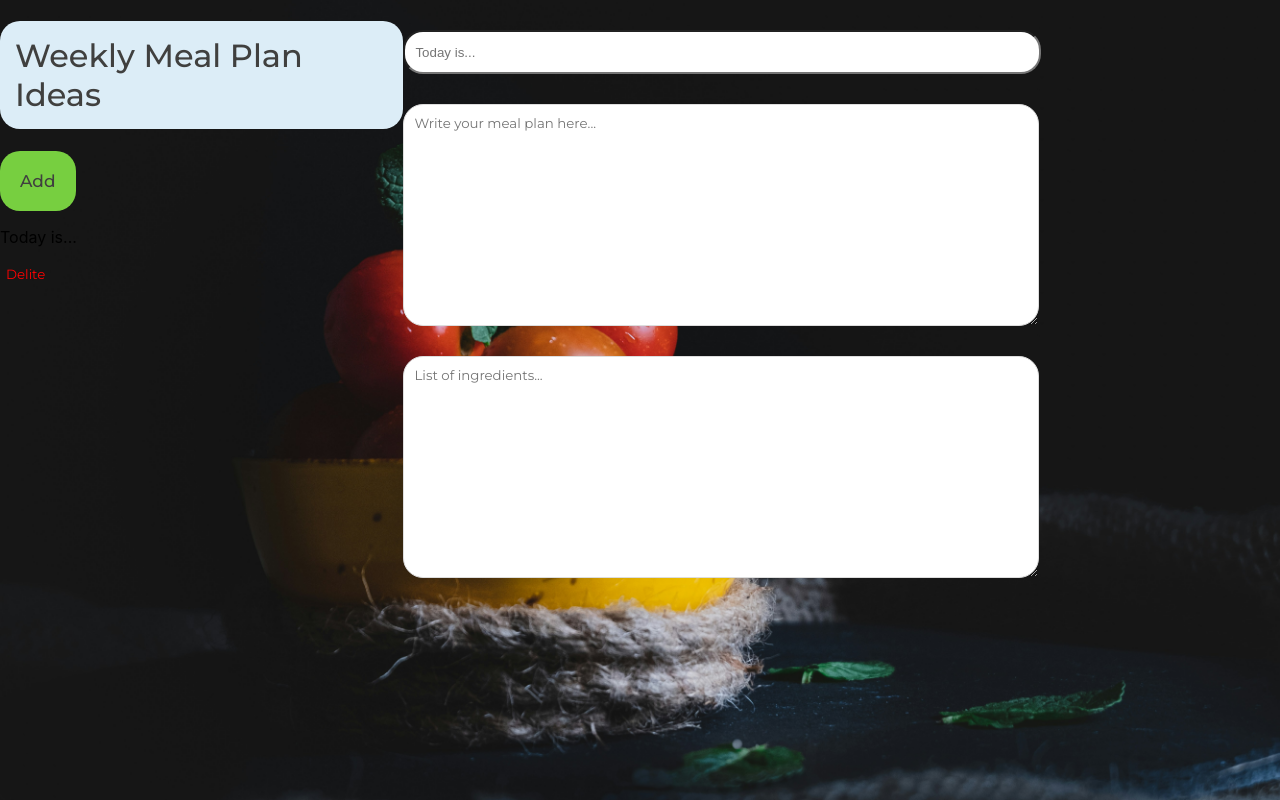
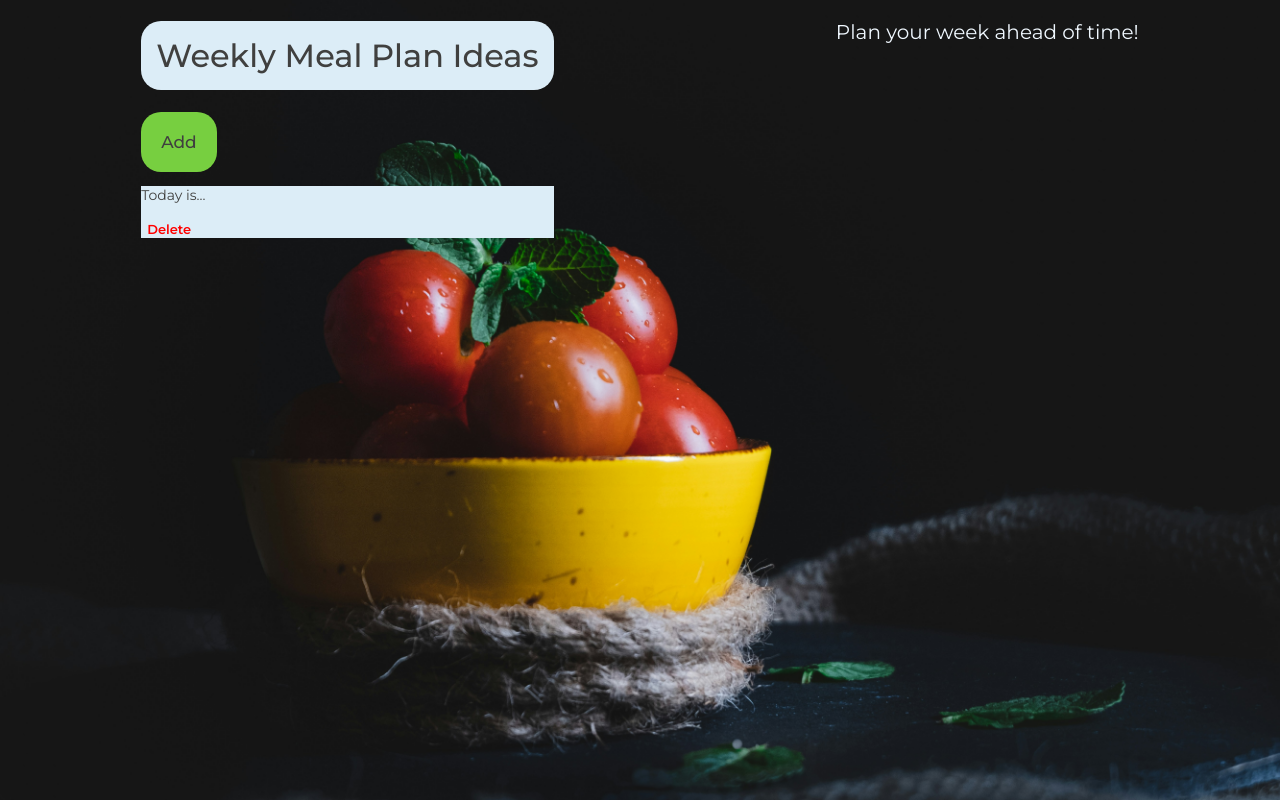
Before and after one commit to KseniiaOldfield/Meal-plan, a React (Create React App) app: page / in a window 1280 px wide. Both pictures are taken after a click on the button "Add". Built offline with nearby package versions, Linux system fonts and the light colour scheme.

Commit message:
work with state and synchronizing notes

```diff
--- a/src/App.css
+++ b/src/App.css
@@ -23,11 +23,13 @@ h1 {
   color: #40403f;
 }
 
-.button-delite {
+.button-delete {
   font-family: "Montserrat", sans-serif;
   background: none;
   border: 0;
   color: red;
+  font-size: 13px;
+  font-weight:600;
 }
 .App {
   display: flex;
@@ -57,5 +59,20 @@ textarea {
   height: 200px;
   border-radius: 20px;
   padding: 10px;
-
 }
+.selected{
+  background-color: #fad106;
+}
+.default{
+  background-color: #dcedf7;
+}
+p{
+  color: aliceblue;
+  font-family: "Montserrat", sans-serif;
+  font-size: 20px;
+}
+.field{
+  font-family: "Montserrat", sans-serif;
+  color: #40403f;
+  font-size: 14px;
+}
--- a/src/App.js
+++ b/src/App.js
@@ -5,11 +5,16 @@ import MyMealsAndIngredients from './MyMealsAndIngredients';
 import uuid from 'react-uuid';
 
 function App() {
+
   const [mealPlans, setMealPlans] = useState([])
+  const [selectedDay, setselectedDay] = useState(false);
+
   const addMeal = () => {
     const newMeal = {
       title:"Today is...",
-      id: uuid()
+      id: uuid(),
+      mealForADay:"",
+      ingredients: ""
     }
     setMealPlans([newMeal, ...mealPlans])
     console.log (newMeal)
@@ -18,11 +23,30 @@ function App() {
   const deleteDay = (mealId) => {
     setMealPlans(mealPlans.filter(({id}) => id !== mealId))
   }
+
+  const updateDay = (myUpdateMeal) => {
+    const updatedMeals = mealPlans.map((mealPlan) => {
+      if (mealPlan.id === myUpdateMeal.id) {
+        return myUpdateMeal
+      }
+      return mealPlan;
+    })
+    setMealPlans(updatedMeals)
+  }
+
+  const getActiveMeal = () => {
+    return mealPlans.find(({id}) => id === selectedDay)
+  }
+
   return (
     <div className="App">
-      <MyList mealPlans={mealPlans} addMeal={addMeal} deleteDay={deleteDay}/>
-      <MyMealsAndIngredients/>
-
+      <MyList mealPlans={mealPlans}
+      addMeal={addMeal}
+      deleteDay={deleteDay}
+      selectedDay={selectedDay}
+      setselectedDay={setselectedDay}
+      />
+      <MyMealsAndIngredients selectedDay={getActiveMeal()} updateDay={updateDay}/>
     </div>
   );
 }
--- a/src/MyList.js
+++ b/src/MyList.js
@@ -1,14 +1,17 @@
-const MyList = ({mealPlans, addMeal, deleteDay}) => {
+const MyList = ({mealPlans, addMeal, deleteDay, selectedDay, setselectedDay}) => {
     return <div>
         <div>
             <h1>Weekly Meal Plan Ideas</h1>
             <button className="button-add" onClick={addMeal}>Add</button>
         </div>
         <div>
-            {mealPlans.map(({id, title}) => (
-                <div>
-                    <p>{title}</p>
-                    <button className="button-delite" onClick={() => deleteDay(id)}>Delite</button>
+            {mealPlans.map(({id, title, mealForADay}) => (
+                <div className={`meal ${id === selectedDay ? "selected" : "default"}`}
+                onClick={() => setselectedDay(id)}
+                >
+                    <p className="field">{title}</p>
+                    <p className="field">{mealForADay.substring(0, 60)}</p>
+                    <button className="button-delete" onClick={() => deleteDay(id)}>Delete</button>
                 </div>
             ))}
         </div>
--- a/src/MyMealsAndIngredients.js
+++ b/src/MyMealsAndIngredients.js
@@ -1,18 +1,37 @@
-const MyMealsAndIngredients = () => {
+const MyMealsAndIngredients = ({selectedDay, updateDay}) => {
+
+    const editMyMeal = (myInput, value) => {
+        updateDay({
+            ...selectedDay,
+            [myInput]: value
+        })
+    }
+
+    if(!selectedDay) return <p>Plan your week ahead of time!</p>
     return <div className="whole-plan">
         <div className="meal-editing">
+
             <input
             type="text"
             className="myInput"
             placeholder="Today is..."
+            id="title"
+            value={selectedDay.title}
+            onChange = {(e) => editMyMeal("title", e.target.value)}
             />
 
             <textarea
             placeholder="Write your meal plan here..."
+            id="mealForADay"
+            value={selectedDay.mealForADay}
+            onChange = {(e) => editMyMeal("mealForADay", e.target.value)}
             />
 
             <textarea
             placeholder="List of ingredients..."
+            id="mealForADay"
+            value={selectedDay.ingredients}
+            onChange = {(e) => editMyMeal("ingredients", e.target.value)}
             />
         </div>
     </div>
```
